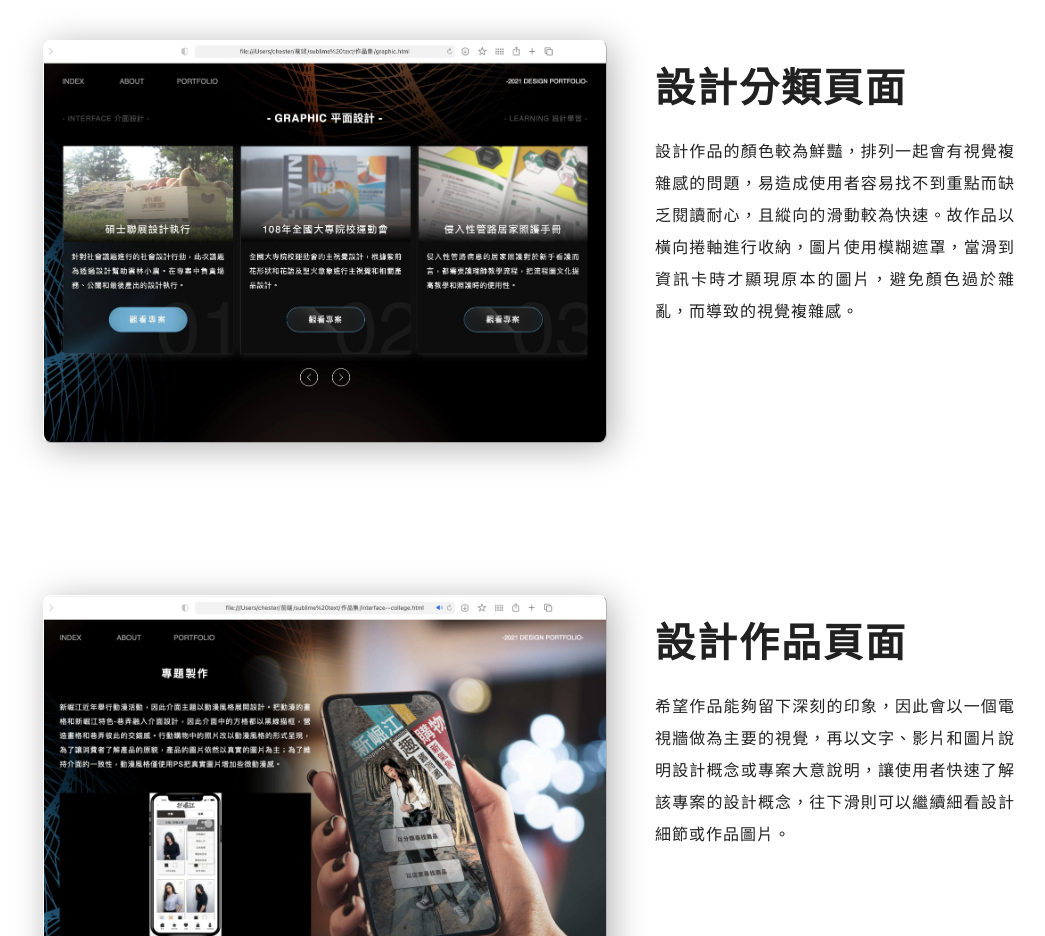
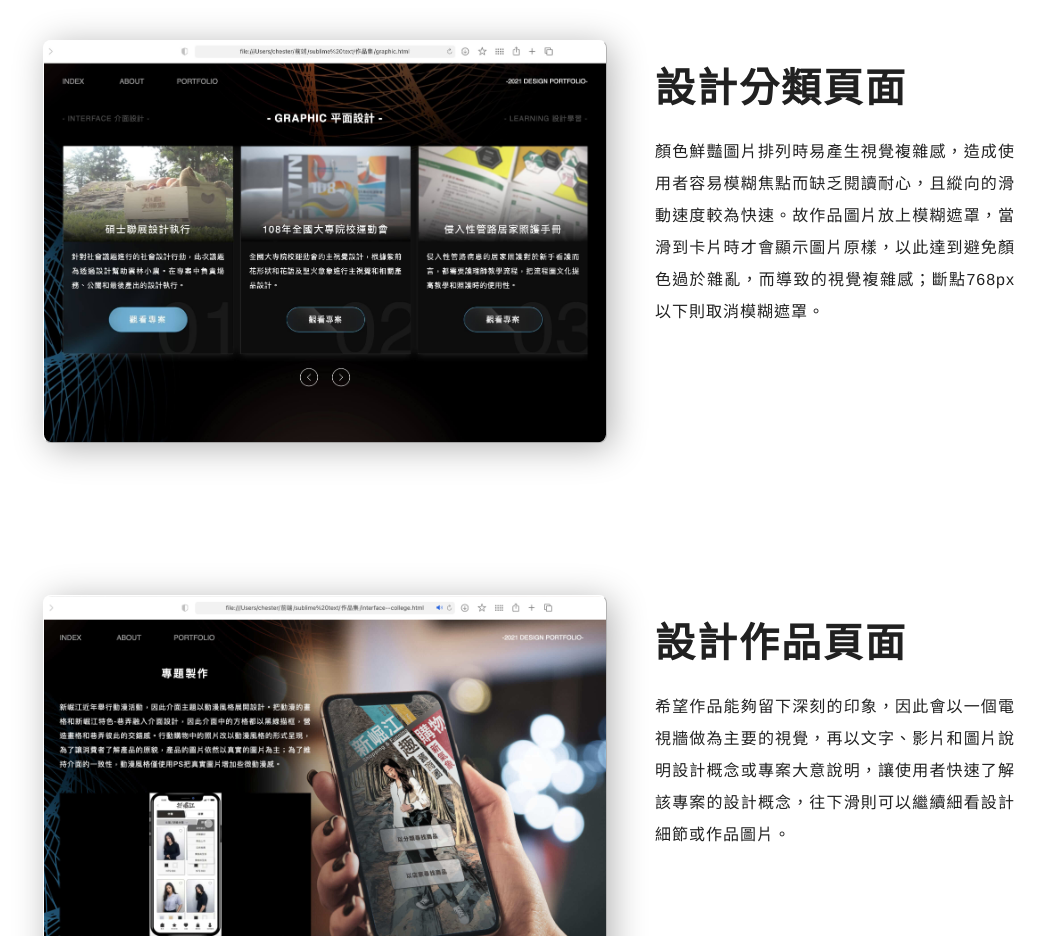
Before and after one commit to hpj0507043/hpj0507043.github.io, a plain HTML site: page interface--portfolio.html in a window 1280 px wide. Shown: the part 1380-2316 px from the top of the page, without its empty margins (111-1156 px from the left). Drawn offline with Linux system fonts and the light colour scheme.

Commit message:
Update interface--portfolio.html

```diff
--- a/interface--portfolio.html
+++ b/interface--portfolio.html
@@ -147,7 +147,7 @@
 									<div class="content-item__text u-mb-portfolio--content">
 										<div class="content-item__text">
 											<h3>設計分類頁面</h3>
-											<p>設計作品的顏色較為鮮豔，排列一起會有視覺複雜感的問題，易造成使用者容易找不到重點而缺乏閱讀耐心，且縱向的滑動較為快速。故作品以橫向捲軸進行收納，圖片使用模糊遮罩，當滑到資訊卡時才顯現原本的圖片，避免顏色過於雜亂，而導致的視覺複雜感。</p>
+											<p>顏色鮮豔圖片排列時易產生視覺複雜感，造成使用者容易模糊焦點而缺乏閱讀耐心，且縱向的滑動速度較為快速。故作品圖片放上模糊遮罩，當滑到卡片時才會顯示圖片原樣，以此達到避免顏色過於雜亂，而導致的視覺複雜感；斷點768px以下則取消模糊遮罩。</p>
 										</div>
 									</div>
 								</div>
```
